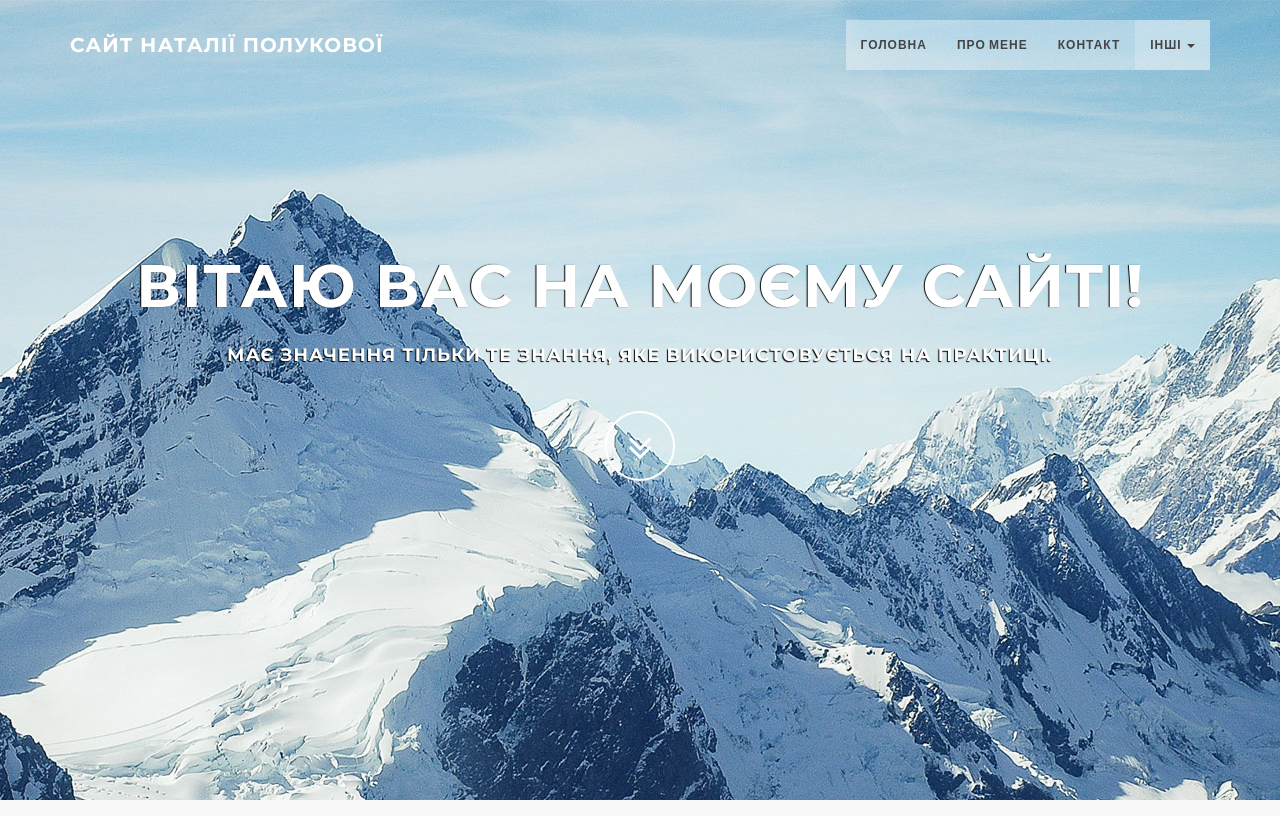
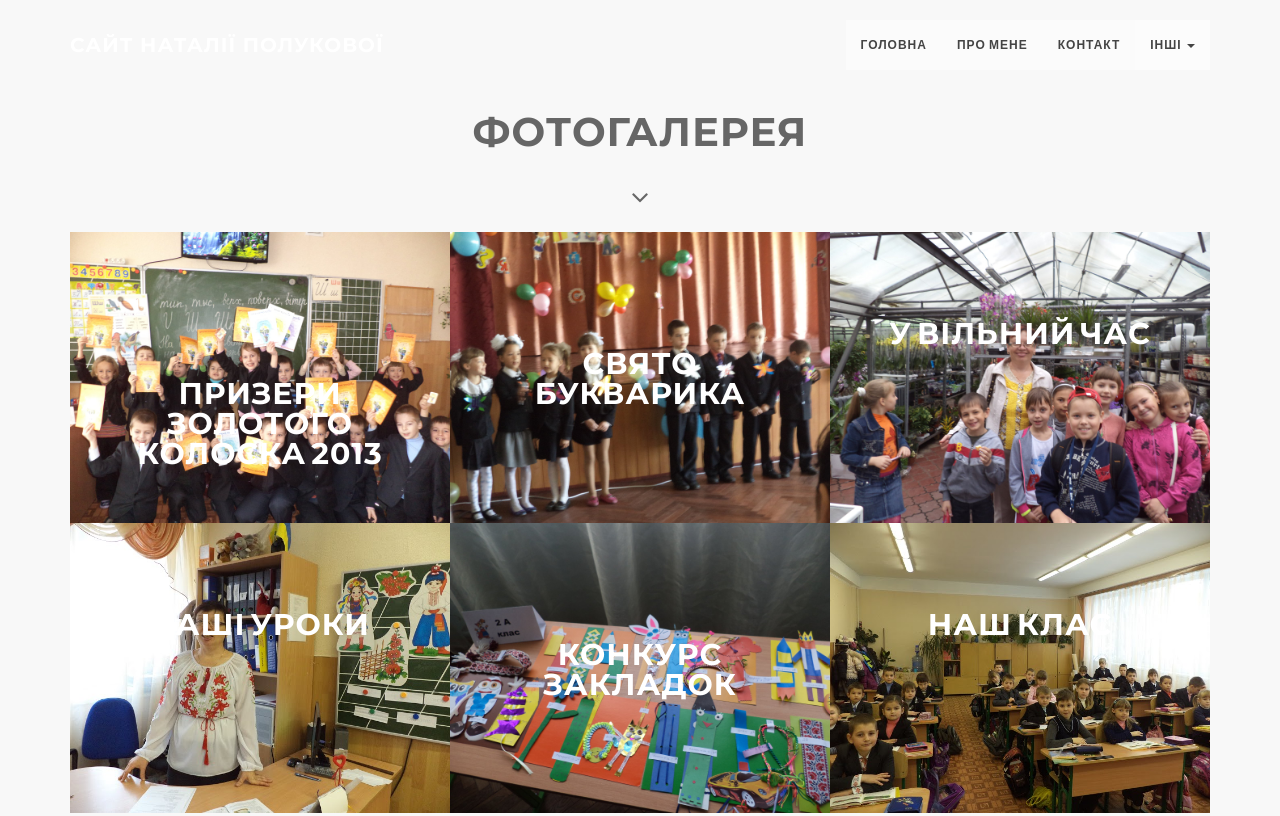
Before and after one commit to levik666/MainStaticPages, a plain HTML site: page gallery.html in a window 1280 px wide. Shown: the top 816 px of the page. Drawn offline with Linux system fonts and the light colour scheme.

Commit message:
remove header in gallery page

```diff
--- a/gallery.html
+++ b/gallery.html
@@ -67,21 +67,6 @@
         </div>
         <!-- /.container -->
     </nav>
-
-    <!-- Section: intro -->
-    <section id="intro" class="intro">
-
-		<div class="slogan">
-			<h2>Вітаю Вас на моєму сайті!</h2>
-			<h4>Має значення тільки те знання, яке використовується на практиці.</h4>
-		</div>
-		<div class="page-scroll">
-			<a href="#about" class="btn btn-circle">
-				<i class="fa fa-angle-double-down animated"></i>
-			</a>
-		</div>
-    </section>
-	<!-- /Section: intro -->
 
 	<!-- Section: services -->
 	<section id="service" class="home-section text-center bg-gray">
```
